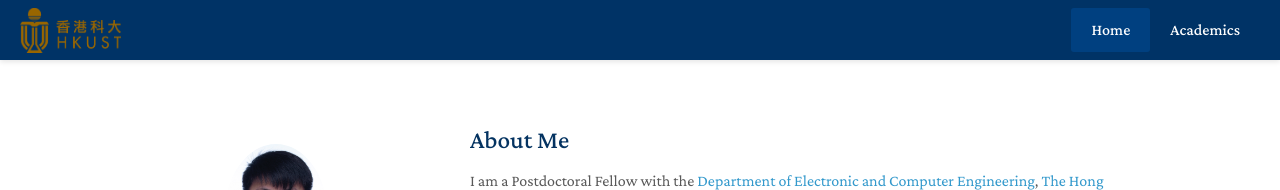
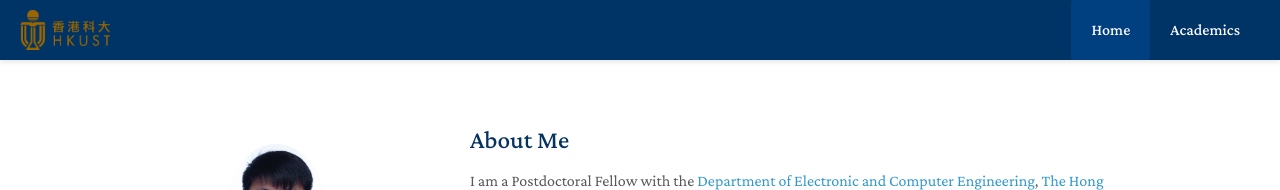
Before and after one commit to weiiguo/weiiguo.github.io, a Jekyll site: the page built from index.md, in a window 1280 px wide. Shown: the top 190 px of the page. Built offline with Jekyll 4.4.1, drawn with Linux system fonts in a browser that asks for light colours; a style sheet for code colours, icons or effects is not loaded; our own code applies the rules of GitHub Pages for plain Markdown files.

Commit message:
Fixed Navigation Bugs

```diff
--- a/assets/css/navigation.css
+++ b/assets/css/navigation.css
@@ -19,7 +19,7 @@
   width: 100%;
   box-sizing: border-box;
   margin: 0;
-  height: 60px; /* 增加桌面版高度 */
+  height: 60px; /* 桌面版高度 */
 }
 
 .nav-logo {
@@ -29,17 +29,18 @@
   align-items: center;
   padding: 0 20px;
   height: 100%;
+  justify-content: center; /* 水平居中 */
 }
 
 .nav-logo-img {
-  height: 45px; /* 保持logo尺寸 */
+  height: 40px; /* 调整logo尺寸 */
   width: auto;
   margin-right: 10px;
 }
 
 .nav-logo a {
   text-decoration: none;
-  color: #fff; /* 改回白色以匹配导航栏 */
+  color: #fff;
   display: flex;
   align-items: center;
   height: 100%;
@@ -52,21 +53,28 @@
   padding: 0 20px 0 0; /* 右侧添加padding */
   align-items: center;
   height: 100%;
+  justify-content: center; /* 水平居中 */
 }
 
 .nav-item {
   margin: 0;
   padding: 0;
+  display: flex;
+  align-items: center;
+  height: 100%;
 }
 
 .nav-link {
-  display: block;
-  padding: 10px 20px;
+  display: flex;
+  align-items: center;
+  justify-content: center;
+  padding: 0 20px;
   text-decoration: none;
   color: #fff;
   font-weight: 500;
   transition: color 0.3s, background-color 0.3s;
   border-radius: 3px;
+  height: 100%;
 }
 
 .nav-link:hover {
@@ -167,7 +175,7 @@
 @media screen and (max-width: 768px) {
   .nav-container {
     padding: 0;
-    height: 50px; /* 增加移动端高度 */
+    height: 50px; /* 移动端高度 */
   }
 
   .nav-logo {
@@ -184,6 +192,7 @@
     width: 18px; /* 移动端更小的宽度 */
     height: 14px; /* 移动端更小的高度 */
     margin-right: 15px; /* 添加右侧间距 */
+    z-index: 1002; /* 确保汉堡菜单按钮在最上层 */
   }
 
   .nav-toggle span:nth-child(1) {
@@ -217,18 +226,21 @@
     max-height: 0;
     overflow: hidden;
     transition: max-height 0.3s ease;
-    z-index: 1000;
+    z-index: 1001;
     padding: 0; /* 重置padding */
   }
 
   .nav-links.show {
-    max-height: 500px;
+    max-height: 300px; /* 确保足够高以显示所有菜单项 */
+    overflow-y: auto; /* 如果菜单项太多，添加滚动条 */
   }
 
   .nav-item {
     width: 100%;
     text-align: center;
-    border-top: 1px solid rgba(0, 0, 0, 0.1);
+    border-top: 1px solid rgba(255, 255, 255, 0.1);
+    height: auto;
+    display: block; /* 确保每个项目都是块级元素 */
   }
 
   .nav-link {
@@ -236,6 +248,9 @@
     width: 100%;
     box-sizing: border-box;
     font-size: 0.95rem; /* 稍微缩小字体 */
+    height: auto;
+    justify-content: center; /* 移动端文字居中 */
+    display: block; /* 确保链接是块级元素 */
   }
 
   .wrapper {
```
Also changed, not shown: _includes/navigation.html (+12 -2 lines).
